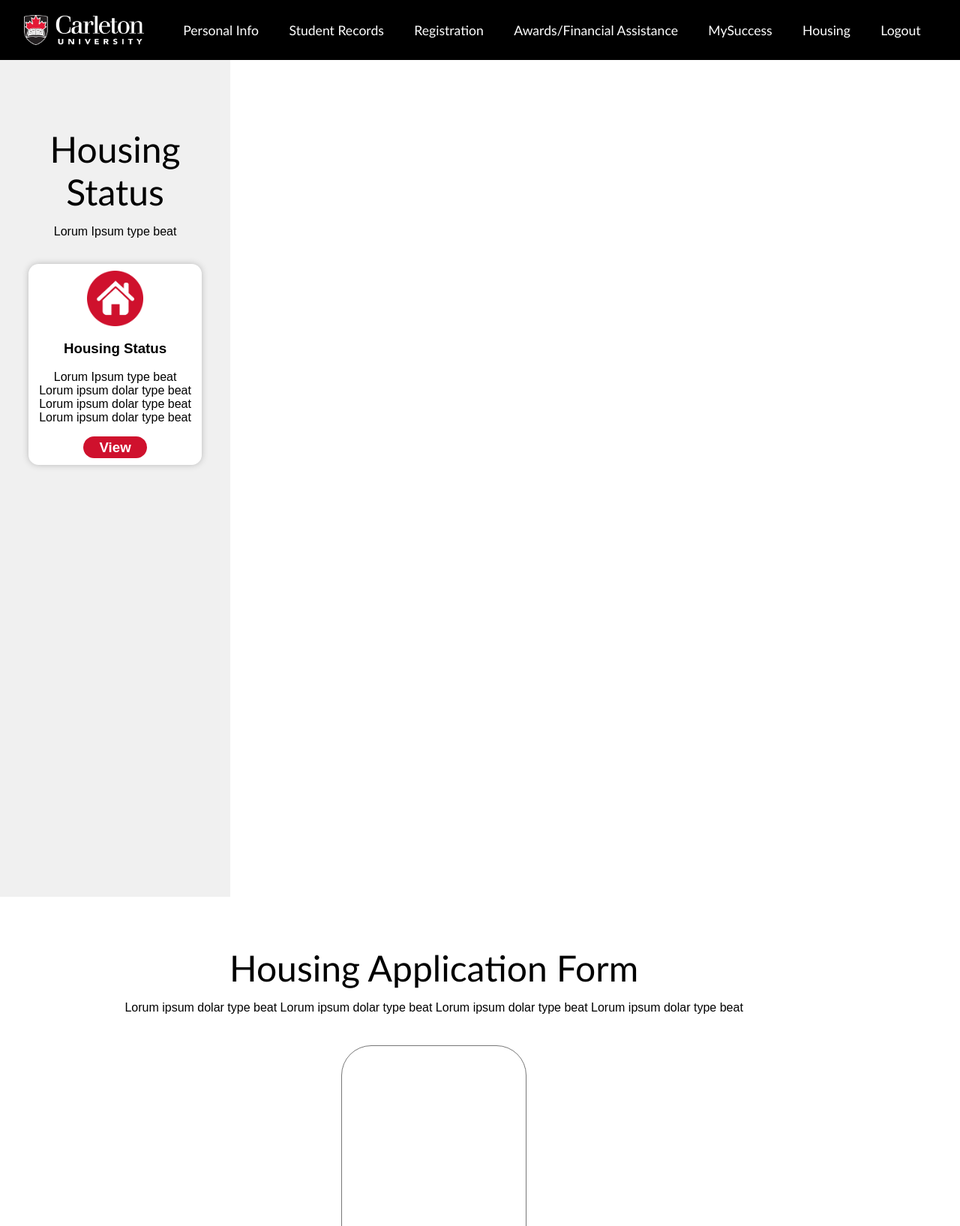
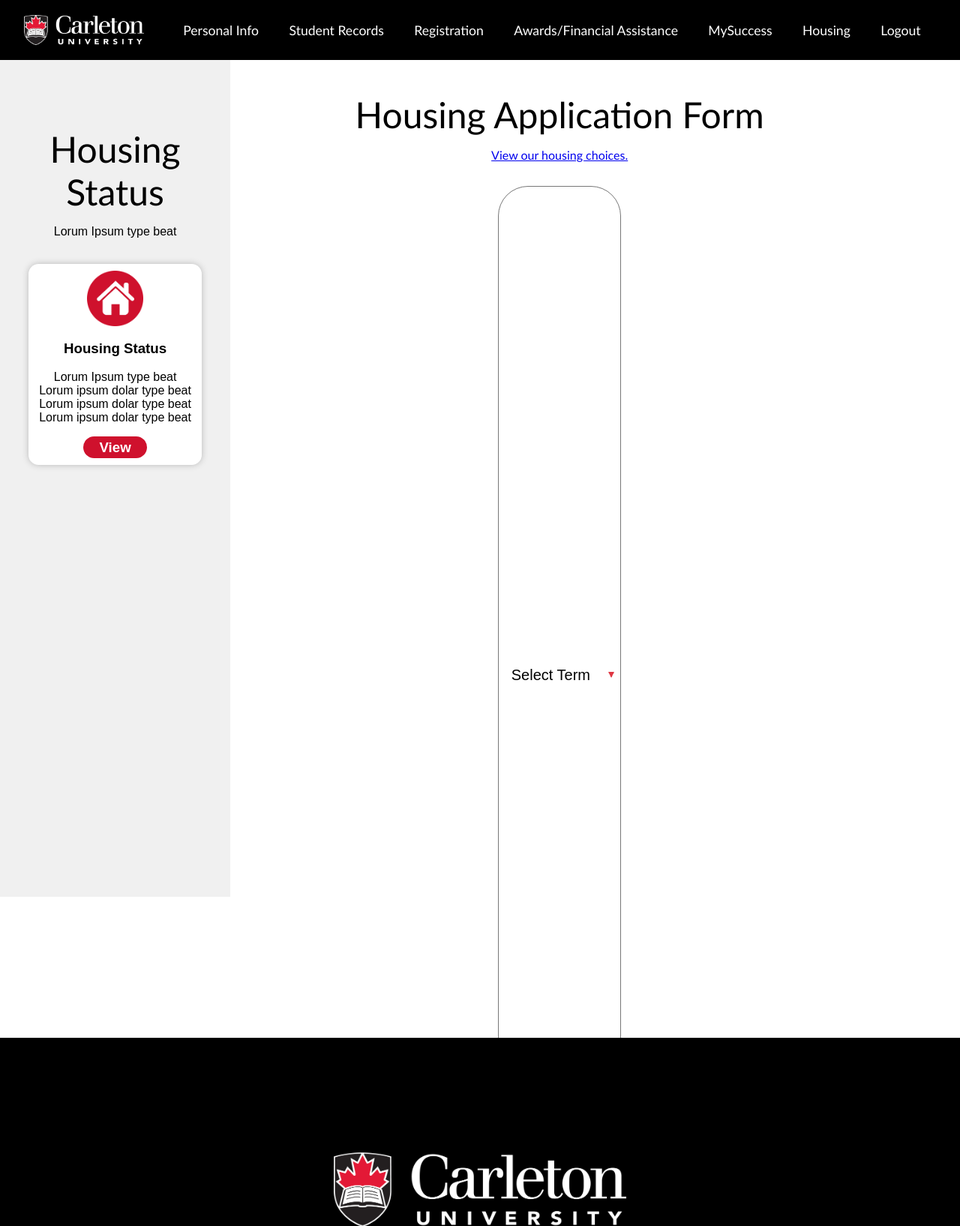
Before and after one commit to BountyHunterJL7/Carleton_Central_Redesign, a PHP site: page /housing/housing.php in a window 1280 px wide. Shown: the top 1635 px of the page at 75% size. Run offline with PHP 8.4, Linux system fonts and the light colour scheme; some libraries are stand-ins or nearby versions.

Commit message:
Update housing.php
+ Removed big useless comment I left ages ago
+ Added link to Carleton's housing website

```diff
--- a/housing/housing.php
+++ b/housing/housing.php
@@ -30,49 +30,6 @@
     <!-- Content -->
     <div class="content">
 
-        <!--
-            **************************************************
-            *                                                *
-            * These will become hidden or unhidden depending *
-            * on which page you click. View housing is the   *
-            * default page.                                  *
-            *                                                *
-            **************************************************
-        -->
-
-        <!-- View Housing -->
-
-
-            <!--
-                **********************************
-                * Template for House Image Cards *
-                **********************************
-
-                (Clicking the image opens a larger view of the image. Not sure if this requires a link or not yet.)
-
-                (Clicking the view details button could open up a popup where you can view details and click a button to apply.)
-
-                <a href=" "><img src=" " alt =" " height=" " width=" "></a>
-                <button type="button">View Details</button>
-
-                **********************************
-
-                (On View Details:)
-                (This will be populated from the SQL database possibly.)
-
-                <span>
-                    <h2></h2>
-                    <h3></h3>
-                    <img alt="exterior">
-                    <img alt="interior">
-                    <img alt="floorplan">
-                    <p></p>
-                    <button type="button">Apply</button>
-                </span>
-
-                (When you click apply, you will be taken to the application page and that house's details will be autofilled.)
-            -->
-
 <div id="Wrapper">
             <div class="status">
                 <h1 class="cardTitle">Housing Status</h1>
@@ -97,7 +54,7 @@
         <div class="apply">
             <div class="titleText">
                 <h1>Housing Application Form</h1>
-                <p>Lorum ipsum dolar type beat Lorum ipsum dolar type beat Lorum ipsum dolar type beat Lorum ipsum dolar type beat</p>
+                <p><a href="https://housing.carleton.ca/our-buildings/">View our housing choices.</a></p>
                 <select name="term" class ="termSelect">
                 <option value="0">Select Term</option>
                 <option value="1">Winter</option>
```
